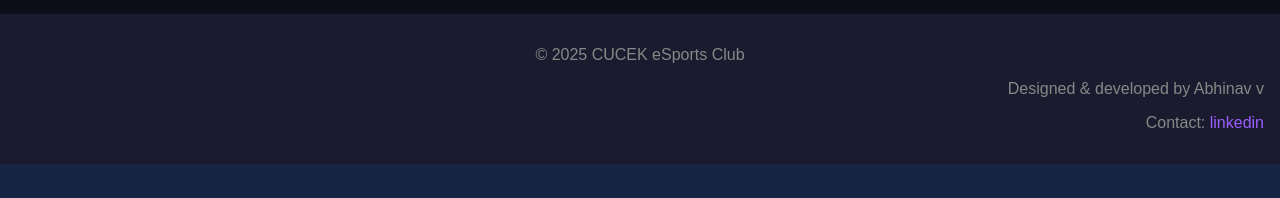
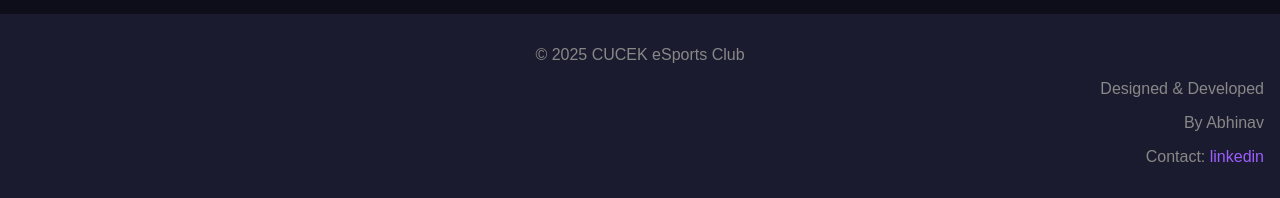
Before and after one commit to CUCEKesports/CUCEK-esports, a plain HTML site: page index.html in a window 1280 px wide. Shown: the part 3394-3592 px from the top of the page. Before the commit the page ends 3558 px from the top, so only its background shows below. Drawn offline with nearby package versions, Linux system fonts and the light colour scheme.

Commit message:
Fixed typo on homepage

```diff
--- a/index.html
+++ b/index.html
@@ -136,7 +136,8 @@ contact:abhi2k5.v@gmail.com
 
   <footer>
     <p>&copy; 2025 CUCEK eSports Club</p>
-    <p style="text-align: right;" style="opacity: calc(60);">Designed & developed by Abhinav v</p>
+    <p style="text-align: right;" style="opacity: calc(60);">Designed & Developed </p>
+    <p style="text-align: right;" style="opacity: calc(60);"> By Abhinav
     <p style="text-align: right;"> Contact: <a href="https://www.linkedin.com/in/abhinav-devlpr" target="_blank">linkedin</a></p>
 
 </footer>
```
